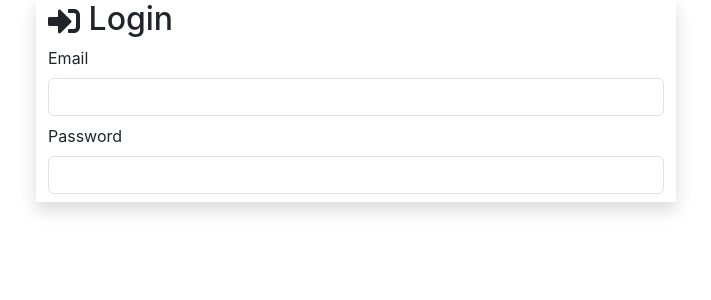
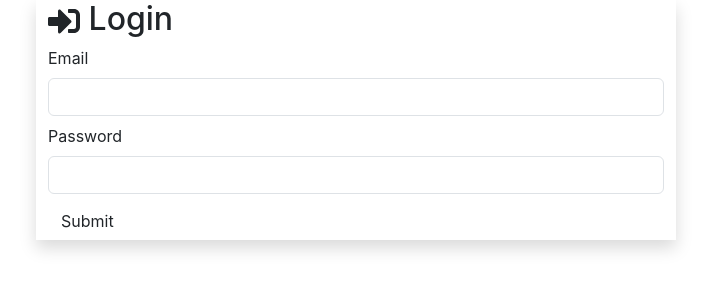
Before and after one commit to AkinolaAdewole/MERN__School_Management_App, a React (Create React App) app in the folder frontend/: page /signin in a window 1280 px wide. Shown: the top 300 px of the page, without its empty margins (284-995 px from the left). Built offline with nearby package versions, Linux system fonts and the light colour scheme.

Commit message:
School Management

```diff
--- a/frontend/src/pages/signin/SignInForm.tsx
+++ b/frontend/src/pages/signin/SignInForm.tsx
@@ -19,7 +19,12 @@
 
       const {email, password} = formData
 
-      const onChange=(e: React.ChangeEvent<HTMLInputElement>)=>{}
+      const onChange=(e: React.ChangeEvent<HTMLInputElement>)=>{
+        setFormData((prevState)=>({
+          ...prevState,
+          [e.target.name]: e.target.value
+        }))
+      }
 
       const handleSubmit=(e: React.FormEvent<HTMLFormElement>)=>{}
 
@@ -39,6 +44,12 @@
                      <label htmlFor="">Password</label>
                      <input type="password" name='password' value={password}
                       className='form-control my-2' onChange={onChange}/>
+
+                    <div className='form-group'>
+                         <button type='submit' className='btn btn-block'>
+                                Submit
+                           </button>
+                    </div>
                   </form>
                 </div>
               </div>
--- a/frontend/src/pages/signup/SignUp.tsx
+++ b/frontend/src/pages/signup/SignUp.tsx
@@ -70,7 +70,7 @@
                   <input type="checkbox" className=' my-2' />
 
                   <div>
-                    <button className='my-2'>SUBMIT</button>
+                    <button type='submit' className='my-2'>SUBMIT</button>
                   </div>
               </form>
             </div>
```
